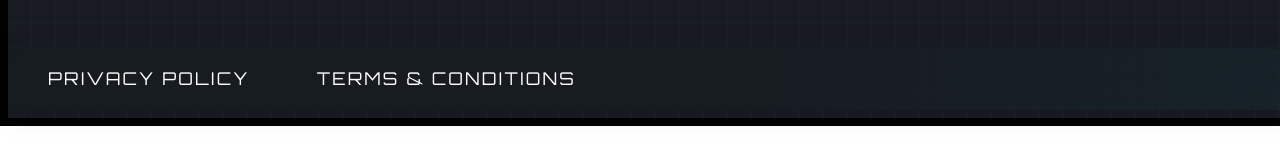
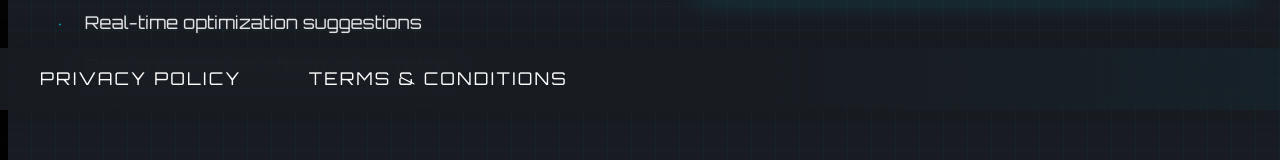
Before and after one commit to Aaqil456/mudahprompt, a Next.js app: page / in a window 1280 px wide. Shown: the part 690-850 px from the top of the page. Before the commit the page ends 816 px from the top, so only its background shows below. Built offline with nearby package versions, Linux system fonts and the light colour scheme; no server answers.

Commit message:
improved overlapping issue

```diff
--- a/src/app/layout.tsx
+++ b/src/app/layout.tsx
@@ -35,7 +35,13 @@ export default function RootLayout({
         className={`${geistSans.variable} ${geistMono.variable} antialiased min-h-screen bg-gray-900`}
       >
         <Navbar />
-        <main className="pt-16 min-h-screen">
+        <main
+          className="pt-[80px] pb-[80px] min-h-screen"
+          style={{
+            paddingTop: 'max(80px, env(safe-area-inset-top))',
+            paddingBottom: 'max(80px, env(safe-area-inset-bottom))',
+          }}
+        >
           {children}
         </main>
         <Footer />
--- a/src/components/Footer.tsx
+++ b/src/components/Footer.tsx
@@ -5,14 +5,7 @@ import styles from '../styles/Navbar.module.css'
 
 export default function Footer() {
   return (
-    <footer className={styles.navbar} style={{
-      position: 'fixed',
-      bottom: 0,
-      borderTop: '2px solid var(--neon-green)',
-      borderBottom: 'none',
-      borderRadius: '1.2rem 1.2rem 0 0',
-      padding: '1rem 0'
-    }}>
+    <footer className={styles.footer}>
       <div className={styles.navbarInner}>
         <div className={styles.navbarMenu}>
           <Link href="/privacy-policy" className={styles.navbarLink}>
--- a/src/styles/Navbar.module.css
+++ b/src/styles/Navbar.module.css
@@ -190,3 +190,28 @@
     font-size: 1.1rem;
   }
 }
+
+.footer {
+  position: fixed;
+  left: 0;
+  right: 0;
+  bottom: 0;
+  width: 100vw;
+  z-index: 10;
+  background: linear-gradient(90deg, rgba(24,28,34,0.92) 60%, rgba(6, 182, 212, 0.04) 100%);
+  border-top: 2px solid var(--neon-green);
+  border-bottom: none;
+  border-radius: 0;
+  box-shadow: 0 -4px 32px 0 rgba(0, 0, 0, 0.1);
+  backdrop-filter: blur(16px);
+  padding: 1rem 0 max(1rem, env(safe-area-inset-bottom));
+  display: flex;
+  justify-content: center;
+  align-items: center;
+}
+
+@media (max-width: 768px) {
+  .footer {
+    padding: 0.7rem 0 max(1.2rem, env(safe-area-inset-bottom));
+  }
+}
```
